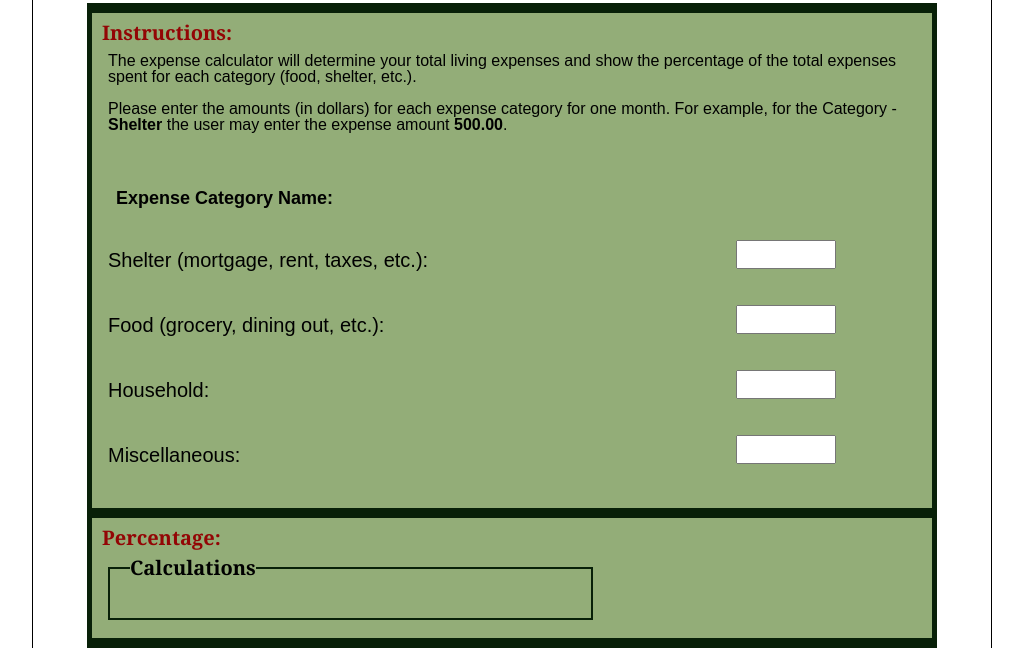
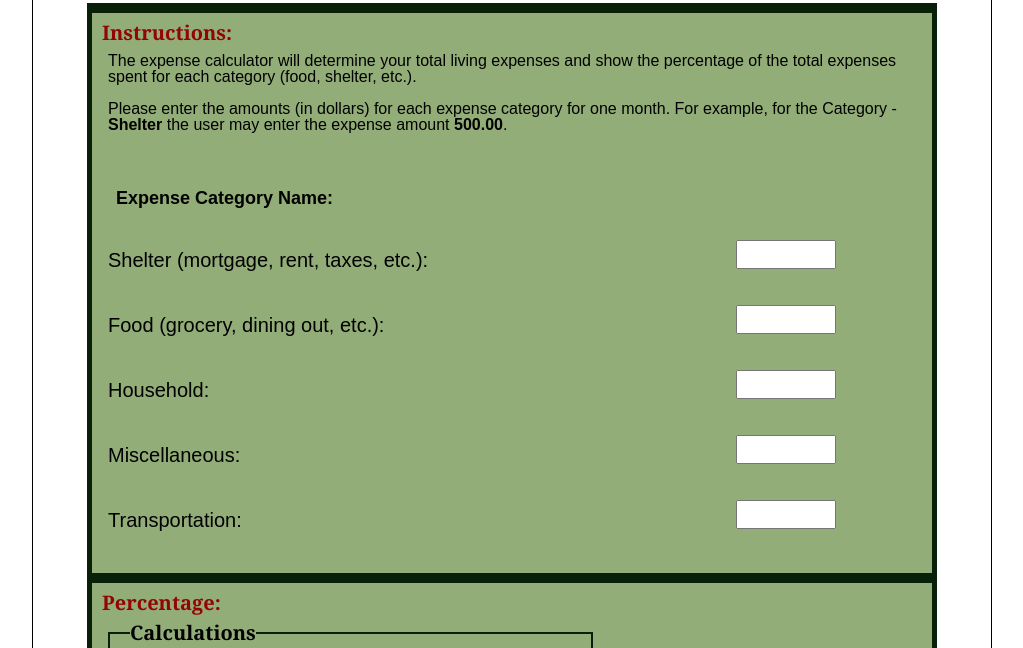
Before and after one commit to jirist/lesson4_javascript1, a plain HTML site: page index.html in a window 1280 px wide. Shown: the part 152-800 px from the top of the page, without its empty margins (128-1151 px from the left). Drawn offline with Linux system fonts and the light colour scheme.

Commit message:
adds transportation input

```diff
--- a/index.html
+++ b/index.html
@@ -45,6 +45,7 @@
                             <input type="text"  id="shelterInput" name="shelter"  />
                           </label>
                       </p>
+
                       <p><label for="foodInput">
                             Food (grocery, dining out, etc.):
                             <input type="text" id="foodInput" name="food" />
@@ -77,7 +78,11 @@
                           </label>
                       </p>
 
-
+                      <p><label for="transportationInput">
+                            Transportation:
+                            <input type="text" id="transportationInput" name="transportation" />
+                          </label>
+                      </p>
 
                 </fieldset>
 
```
